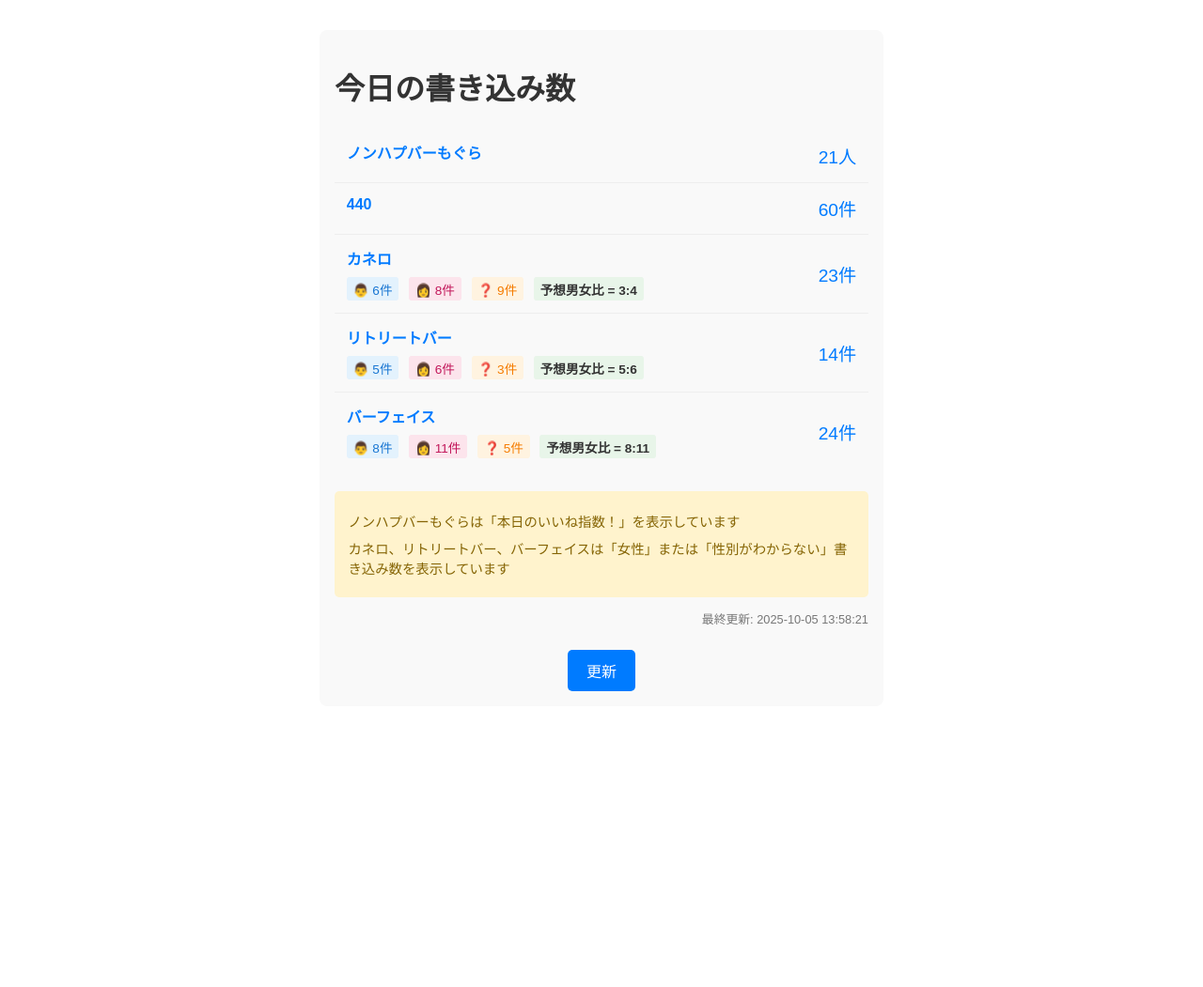
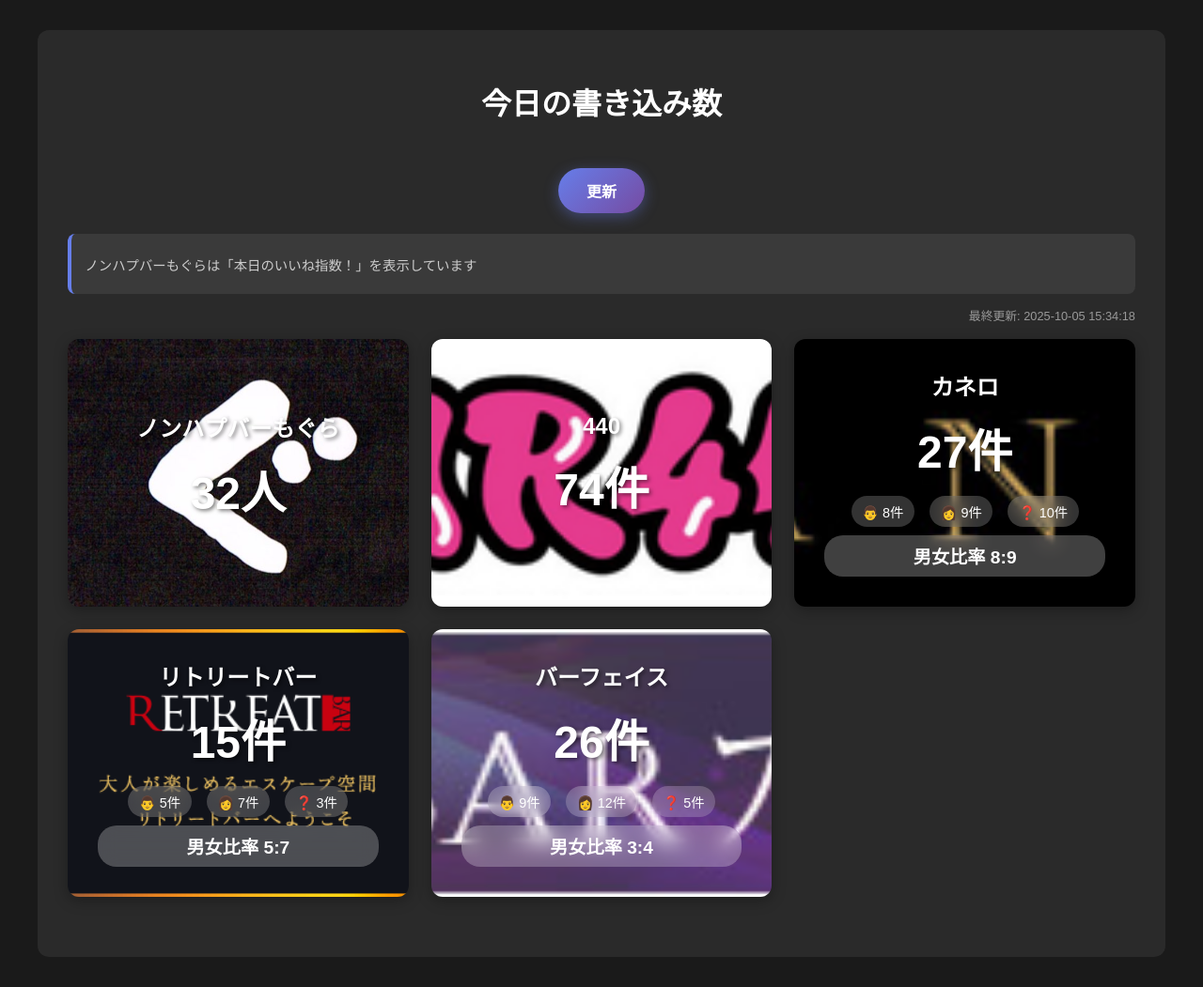
Before and after one commit to yoshi1357/bbs_checker, a Flask app: page / in a window 1280 px wide. Shown: the whole page at 94% size. Before the commit the page ends 736 px from the top, so only its background shows below. Run offline with Flask 3, Linux system fonts and the light colour scheme.

Commit message:
画像を表示

```diff
--- /dev/null
+++ b/config.py
@@ -0,0 +1,6 @@
+from dotenv import load_dotenv
+load_dotenv()
+
+import os
+
+BASE_URL = os.getenv('BASE_URL')
--- a/requirements.txt
+++ b/requirements.txt
@@ -2,3 +2,4 @@ Flask==3.0.0
 requests==2.31.0
 beautifulsoup4==4.12.2
 gunicorn==21.2.0
+python-dotenv==0.19.0
--- a/static/script.js
+++ b/static/script.js
@@ -5,13 +5,12 @@ async function fetchData(forceRefresh = false) {
     const reloadButton = document.getElementById('reload');
 
     // ローディング表示
-    postList.innerHTML = '<li class="loading">データを読み込んでいます...</li>';
+    postList.innerHTML = '<div class="card loading-card"><div class="card-content"><p>データを読み込んでいます...</p></div></div>';
     updatedTime.textContent = '';
     reloadButton.disabled = true;
     reloadButton.textContent = '読み込み中...';
 
     try {
-        // forceRefreshがtrueの場合は/api/refresh、falseの場合は/api/posts
         const endpoint = forceRefresh ? '/api/refresh' : '/api/posts';
         const response = await fetch(endpoint);
 
@@ -22,71 +21,81 @@ async function fetchData(forceRefresh = false) {
         const result = await response.json();
         console.log('API Response:', result);
 
-        // /api/refreshの場合はresult.dataにデータが入っている
         const data = forceRefresh && result.data ? result.data : result;
 
-        // データ構造の確認
         if (!data || !data.post_data) {
             throw new Error('データ形式が正しくありません。');
         }
 
-        // リストをクリア
+        updatedTime.textContent = `最終更新: ${data.last_updated}`;
+
+        // カードグリッドをクリア
         postList.innerHTML = '';
+        postList.className = 'card-grid'
 
-        // 取得したデータでリスト項目を作成
+        // 各サイトのカードを作成
         data.post_data.forEach(site => {
-            const li = document.createElement('li');
+            const card = document.createElement('div');
+            card.className = 'card';
+            card.style.backgroundImage = `url('${site.image_url}')`;
 
-            // 店名にリンクを追加
-            const siteName = site.url
-                ? `<a href="${site.url}" target="_blank" rel="noopener noreferrer">${site.display_name}</a>`
-                : site.display_name;
+            const cardContent = document.createElement('div');
+            cardContent.className = 'card-content';
 
-            // 性別情報がある場合は詳細表示
+            // 店名
+            const titleElement = document.createElement('div');
+            titleElement.className = 'card-title';
+            if (site.url) {
+                titleElement.innerHTML = `<a href="${site.url}" target="_blank" rel="noopener noreferrer">${site.display_name}</a>`;
+            } else {
+                titleElement.textContent = site.display_name;
+            }
+
+            // 件数
+            const countElement = document.createElement('div');
+            countElement.className = 'card-count';
+            countElement.textContent = site.count;
+
+            cardContent.appendChild(titleElement);
+            cardContent.appendChild(countElement);
+
+            // 性別詳細がある場合
             if (site.type === 'gender' && site.gender_detail) {
                 const detail = site.gender_detail;
-                li.innerHTML = `
-                    <div class="site-info">
-                        <span class="site-name">${siteName}</span>
-                        <div class="gender-detail">
-                            <span class="gender-item male">👨 ${detail.male}件</span>
-                            <span class="gender-item female">👩 ${detail.female}件</span>
-                            <span class="gender-item unknown">❓ ${detail.unknown}件</span>
-                            <span class="gender-ratio">予想男女比 = ${detail.ratio}</span>
-                        </div>
-                    </div>
-                    <span class="post-count">${site.count}</span>
+
+                const genderDiv = document.createElement('div');
+                genderDiv.className = 'gender-detail';
+
+                genderDiv.innerHTML = `
+                    <span class="gender-item">👨 ${detail.male}件</span>
+                    <span class="gender-item">👩 ${detail.female}件</span>
+                    <span class="gender-item">❓ ${detail.unknown}件</span>
                 `;
-            } else {
-                // 通常表示
-                li.innerHTML = `
-                    <span class="site-name">${siteName}</span>
-                    <span class="post-count">${site.count}</span>
-                `;
+
+                const ratioElement = document.createElement('div');
+                ratioElement.className = 'gender-ratio';
+                ratioElement.textContent = `男女比率 ${detail.ratio}`;
+
+                cardContent.appendChild(genderDiv);
+                cardContent.appendChild(ratioElement);
             }
 
-            postList.appendChild(li);
+            card.appendChild(cardContent);
+            postList.appendChild(card);
         });
-
-        // 更新日時を表示
-        updatedTime.textContent = `最終更新: ${data.last_updated}`;
-
     } catch (error) {
-        postList.innerHTML = `<li class="error">エラー: ${error.message}</li>`;
+        postList.innerHTML = `<div class="card error-card"><div class="card-content"><p>エラー: ${error.message}</p></div></div>`;
         console.error('Fetch error:', error);
     } finally {
-        // ボタンを再度有効化
         reloadButton.disabled = false;
         reloadButton.textContent = '更新';
     }
 }
 
-// ページが読み込まれたらデータを取得
 window.addEventListener('DOMContentLoaded', () => {
     fetchData(false);
 });
 
-// 更新ボタンクリック時の処理
 const reloadButton = document.getElementById('reload');
 reloadButton.addEventListener('click', () => {
     fetchData(true);
--- a/static/style.css
+++ b/static/style.css
@@ -1,154 +1,180 @@
 body {
     font-family: sans-serif;
-    max-width: 600px;
+    max-width: 1200px;
     margin: 2em auto;
     padding: 0 1em;
+    background-color: #1a1a1a;
+    color: #fff;
 }
 
 h1 {
-    color: #333;
+    color: #fff;
+    text-align: center;
+    font-size: 2em;
+    margin-bottom: 1.5em;
 }
 
 .container {
-    background-color: #f9f9f9;
-    border-radius: 8px;
-    padding: 1em;
+    background-color: #2a2a2a;
+    border-radius: 12px;
+    padding: 2em;
 }
 
-.post-list {
-    list-style: none;
-    padding: 0;
+.card-grid {
+    display: grid;
+    grid-template-columns: repeat(auto-fit, minmax(300px, 1fr));
+    gap: 1.5em;
+    margin-bottom: 2em;
+    padding-left: 0;
 }
 
-.post-list li {
+.card {
+    position: relative;
+    background-size: cover;
+    background-position: center;
+    background-repeat: no-repeat;
+    border-radius: 12px;
+    padding: 2em;
+    min-height: 200px;
     display: flex;
-    justify-content: space-between;
+    flex-direction: column;
+    justify-content: center;
     align-items: center;
-    padding: 0.8em;
-    border-bottom: 1px solid #eee;
+    text-align: center;
+    box-shadow: 0 4px 15px rgba(0, 0, 0, 0.3);
+    transition: transform 0.3s, box-shadow 0.3s;
+    overflow: hidden;
 }
 
-.post-list li:last-child {
-    border-bottom: none;
+.card:hover {
+    transform: translateY(-5px);
+    box-shadow: 0 6px 20px rgba(0, 0, 0, 0.4);
 }
 
-.site-info {
-    flex: 1;
+.card-content {
+    position: relative;
+    z-index: 2;
+    width: 100%;
 }
 
-.site-name {
+.card-title {
+    font-size: 1.5em;
     font-weight: bold;
-    display: block;
     margin-bottom: 0.5em;
+    color: #fff;
+    text-shadow: 2px 2px 4px rgba(0, 0, 0, 0.5);
 }
 
-.site-name a {
-    color: #007bff;
+.card-title a {
+    color: #fff;
     text-decoration: none;
-    transition: color 0.3s;
 }
 
-.site-name a:hover {
-    color: #0056b3;
+.card-title a:hover {
     text-decoration: underline;
+}
+
+.card-count {
+    font-size: 3em;
+    font-weight: bold;
+    color: #fff;
+    text-shadow: 2px 2px 4px rgba(0, 0, 0, 0.5);
+    margin: 0.3em 0;
 }
 
 .gender-detail {
     display: flex;
-    gap: 0.8em;
+    justify-content: center;
+    gap: 1em;
     flex-wrap: wrap;
-    font-size: 0.85em;
-    margin-top: 0.3em;
+    margin-top: 1em;
 }
 
 .gender-item {
-    padding: 0.2em 0.5em;
-    border-radius: 3px;
-    background-color: #f0f0f0;
-}
-
-.gender-item.male {
-    background-color: #e3f2fd;
-    color: #1976d2;
-}
-
-.gender-item.female {
-    background-color: #fce4ec;
-    color: #c2185b;
-}
-
-.gender-item.unknown {
-    background-color: #fff3e0;
-    color: #f57c00;
+    padding: 0.4em 0.8em;
+    border-radius: 20px;
+    background-color: rgba(255, 255, 255, 0.2);
+    backdrop-filter: blur(10px);
+    font-size: 0.9em;
+    font-weight: 500;
 }
 
 .gender-ratio {
+    font-size: 1.2em;
     font-weight: bold;
-    color: #333;
-    padding: 0.2em 0.5em;
-    background-color: #e8f5e9;
-    border-radius: 3px;
+    color: #fff;
+    padding: 0.4em 0.8em;
+    background-color: rgba(255, 255, 255, 0.25);
+    backdrop-filter: blur(10px);
+    border-radius: 20px;
+    margin-top: 0.5em;
 }
 
-.post-count {
-    font-size: 1.2em;
-    color: #007bff;
+.loading-card {
+    background: linear-gradient(135deg, #555 0%, #777 100%);
+}
+
+.error-card {
+    background: linear-gradient(135deg, #e74c3c 0%, #c0392b 100%);
 }
 
 .remarks {
     margin-top: 1.5em;
     padding: 1em;
-    background-color: #fff3cd;
-    border-radius: 5px;
+    background-color: #3a3a3a;
+    border-radius: 8px;
     font-size: 0.9em;
+    border-left: 4px solid #667eea;
 }
 
 .remarks p {
     margin: 0.5em 0;
-    color: #856404;
+    color: #ccc;
 }
 
 .updated-time {
     text-align: right;
     font-size: 0.8em;
-    color: #777;
+    color: #999;
     margin-top: 1em;
 }
 
-/* ボタンのスタイル */
 .button-container {
     margin-top: 1.5em;
     text-align: center;
 }
 
 #reload {
-    background-color: #007bff;
+    background: linear-gradient(135deg, #667eea 0%, #764ba2 100%);
     color: white;
     border: none;
-    padding: 10px 20px;
+    padding: 12px 30px;
     font-size: 1em;
-    border-radius: 5px;
+    font-weight: bold;
+    border-radius: 25px;
     cursor: pointer;
-    transition: background-color 0.3s;
+    transition: all 0.3s;
+    box-shadow: 0 4px 15px rgba(102, 126, 234, 0.4);
 }
 
 #reload:hover {
-    background-color: #0056b3;
+    transform: translateY(-2px);
+    box-shadow: 0 6px 20px rgba(102, 126, 234, 0.6);
 }
 
 #reload:disabled {
-    background-color: #ccc;
+    background: linear-gradient(135deg, #555 0%, #777 100%);
     cursor: not-allowed;
+    box-shadow: none;
+    transform: none;
 }
 
-/* ローディング表示 */
-.loading {
-    color: #999;
-    font-style: italic;
+@media (max-width: 768px) {
+    .card-grid {
+        grid-template-columns: 1fr;
+    }
+
+    .card-count {
+        font-size: 2.5em;
+    }
 }
-
-/* エラー表示 */
-.error {
-    color: #d9534f;
-    font-weight: bold;
-}
--- a/templates/index.html
+++ b/templates/index.html
@@ -9,17 +9,16 @@
 <body>
     <div class="container">
         <h1>今日の書き込み数</h1>
+        <div class="button-container">
+            <button id="reload">更新</button>
+        </div>
+        <div class="remarks" id="remarks">
+            <p>ノンハプバーもぐらは「本日のいいね指数！」を表示しています</p>
+        </div>
+        <p class="updated-time" id="updated-time"></p>
         <ul class="post-list" id="post-list">
             <li class="loading">データを読み込んでいます...</li>
         </ul>
-        <div class="remarks" id="remarks">
-            <p>ノンハプバーもぐらは「本日のいいね指数！」を表示しています</p>
-            <p>カネロ、リトリートバー、バーフェイスは「女性」または「性別がわからない」書き込み数を表示しています</p>
-        </div>
-        <p class="updated-time" id="updated-time"></p>
-        <div class="button-container">
-            <button id="reload">更新</button>
-        </div>
     </div>
 
     <script src="{{ url_for('static', filename='script.js') }}"></script>
```
Also changed, not shown: data.json (+22 -17 lines), scraper.py (+16 -7 lines), static/images/440.png (added), static/images/bar-face.png (added), static/images/canelo.png (added), static/images/mogura.png (added), static/images/retreatbar.png (added), 1 other file.
